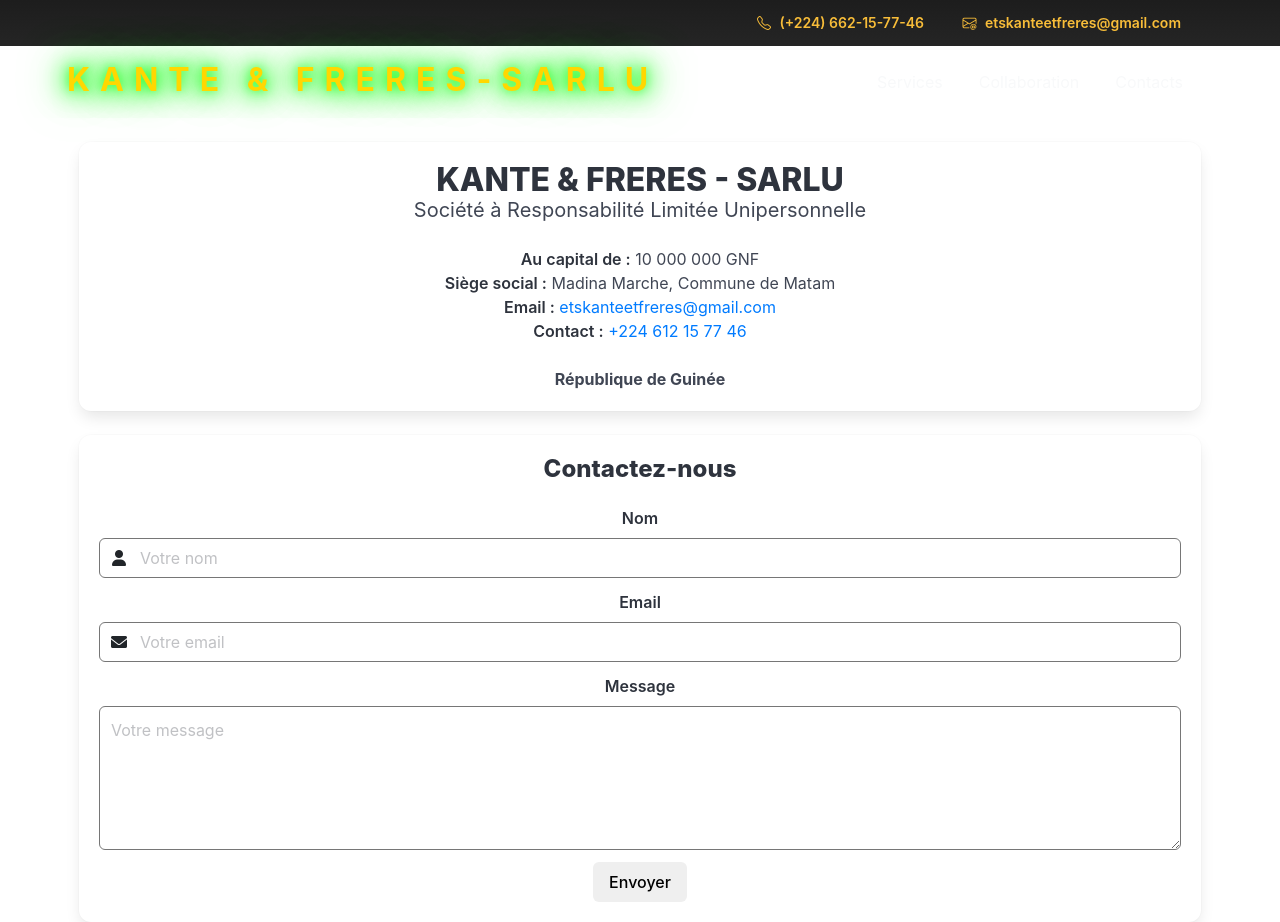
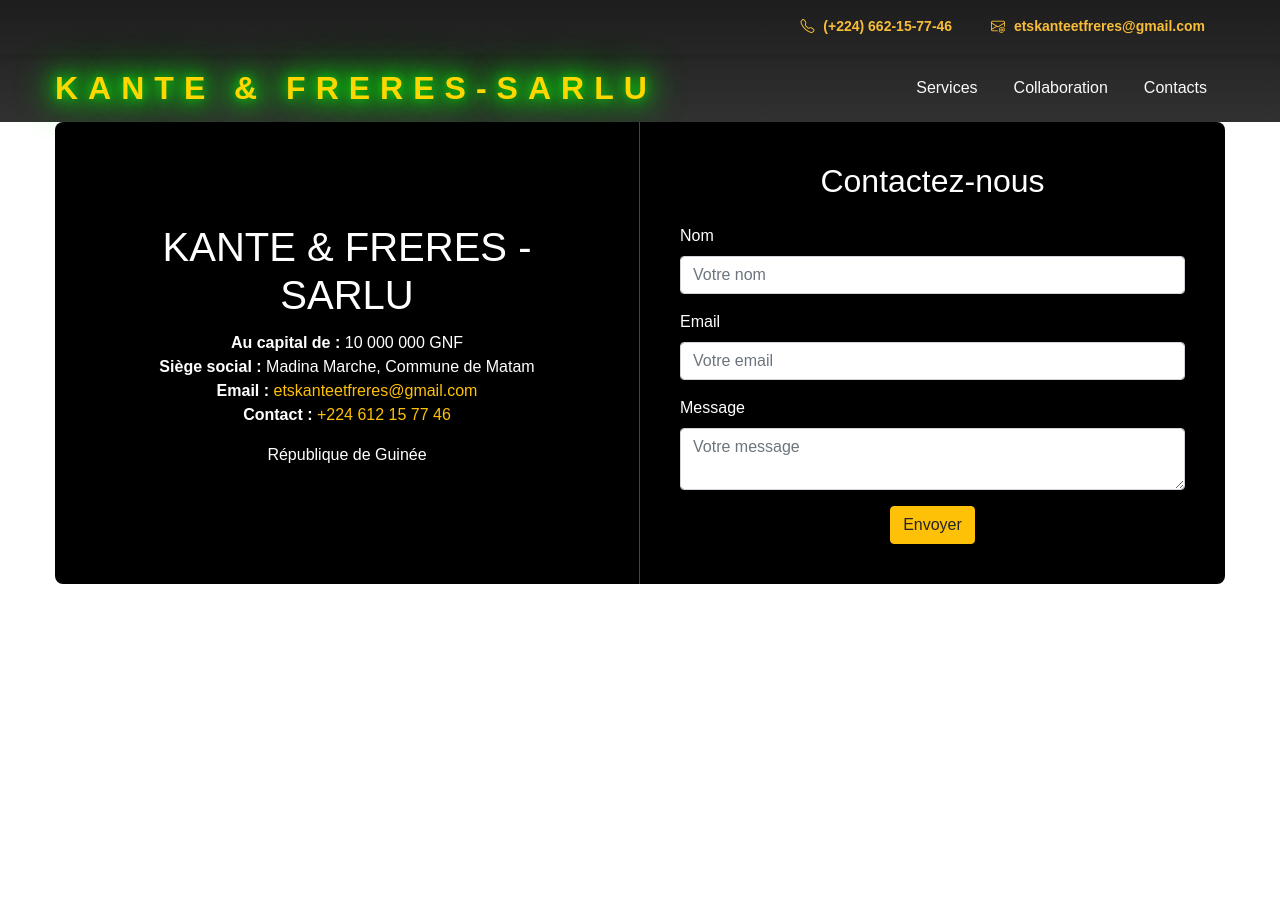
Before and after one commit to sagnofelix/kf-sarlu, a React (Create React App) app: page /contact in a window 1280 px wide. After the commit the page ends 800 px from the top, so only its background shows below. Built offline with nearby package versions, Linux system fonts and the light colour scheme.

Commit message:
J'ai modifie le contact

```diff
--- a/package.json
+++ b/package.json
@@ -12,10 +12,11 @@
     "@types/react": "^18.3.12",
     "@types/react-dom": "^18.3.1",
     "axios": "^1.7.7",
+    "emailjs-com": "^3.2.0",
     "react": "^18.3.1",
     "react-dom": "^18.3.1",
+    "react-helmet": "^6.1.0",
     "react-icons": "^5.3.0",
-    "react-helmet": "^6.1.0",
     "react-redux": "^9.1.2",
     "react-router-dom": "^6.28.0",
     "react-scripts": "5.0.1",
--- a/src/pages/contact.tsx
+++ b/src/pages/contact.tsx
@@ -1,118 +1,159 @@
-import React, { FunctionComponent } from "react";
-import { Helmet } from "react-helmet";
+import React, { useState } from "react";
+import emailjs from "emailjs-com";
 
-const ContactPage: FunctionComponent = () => {
+const ContactPage: React.FC = () => {
+  // États pour les champs du formulaire
+  const [formData, setFormData] = useState({
+    name: "",
+    email: "",
+    message: "",
+  });
+
+  const handleInputChange = (e: React.ChangeEvent<HTMLInputElement | HTMLTextAreaElement>) => {
+    const { name, value } = e.target;
+    setFormData({ ...formData, [name]: value });
+  };
+
+  const handleSubmit = (e: React.FormEvent) => {
+    e.preventDefault();
+
+    // Envoi de l'email avec EmailJS
+    emailjs
+      .send(
+        "service_id", // Remplacez par votre Service ID
+        "template_id", // Remplacez par votre Template ID
+        {
+          name: formData.name,
+          email: formData.email,
+          message: formData.message,
+        },
+        "user_id" // Remplacez par votre User ID EmailJS
+      )
+      .then(
+        () => {
+          alert("Votre message a été envoyé avec succès !");
+          setFormData({ name: "", email: "", message: "" });
+        },
+        (error: any) => {
+          alert("Une erreur s'est produite lors de l'envoi du message.");
+          console.error(error);
+        }
+      );
+  };
+
   return (
-    <>
-      {/* Inclure le lien CDN de Bulma et Font Awesome */}
-      <Helmet>
-        <link
-          rel="stylesheet"
-          href="https://cdn.jsdelivr.net/npm/bulma@1.0.2/css/bulma.min.css"
-        />
-        <link
-          rel="stylesheet"
-          href="https://cdnjs.cloudflare.com/ajax/libs/font-awesome/6.0.0-beta3/css/all.min.css"
-        />
-      </Helmet>
-
-      <div className="container mt-5">
-        <div className="box has-text-centered">
-          <h1 className="title">KANTE & FRERES - SARLU</h1>
-          <p className="subtitle">
-            Société à Responsabilité Limitée Unipersonnelle
-          </p>
-          <p className="content">
+    <div className="container" style={{ marginTop: "0px" }}>
+      {/* Bloc principal noir */}
+      <div
+        className="card"
+        style={{
+          backgroundColor: "#000",
+          color: "#fff",
+          border: "none",
+          borderRadius: "8px",
+          overflow: "hidden",
+        }}
+      >
+        <div className="row no-gutters">
+          {/* Bloc Informations */}
+          <div
+            className="col-md-6 d-flex align-items-center"
+            style={{
+              borderRight: "1px solid #444",
+              padding: "20px",
+            }}
+          >
+            <div className="card-body text-center">
+              <h1 className="card-title">KANTE & FRERES - SARLU</h1>
+              <p className="card-text">
                 <strong>Au capital de :</strong> 10 000 000 GNF <br />
                 <strong>Siège social :</strong> Madina Marche, Commune de Matam <br />
                 <strong>Email :</strong>{" "}
                 <a
                   href="mailto:etskanteetfreres@gmail.com"
-              className="has-text-link"
+                  className="text-warning"
                 >
                   etskanteetfreres@gmail.com
                 </a>{" "}
                 <br />
                 <strong>Contact :</strong>{" "}
-            <a href="tel:+224612157746" className="has-text-link">
+                <a href="tel:+224612157746" className="text-warning">
                   +224 612 15 77 46
                 </a>
               </p>
               <p className="has-text-weight-bold">République de Guinée</p>
             </div>
+          </div>
 
-        <div className="box mt-5">
-          <h2 className="title is-4 has-text-centered">Contactez-nous</h2>
-          <form>
+          {/* Bloc Formulaire */}
+          <div
+            className="col-md-6 d-flex align-items-center"
+            style={{
+              padding: "20px",
+            }}
+          >
+            <div className="card-body">
+              <h2 className="card-title text-center mb-4">
+                Contactez-nous
+              </h2>
+              <form onSubmit={handleSubmit}>
                 {/* Champ Nom */}
-            <div className="field has-text-centered">
-              <label className="label" htmlFor="name">
-                Nom
-              </label>
-              <div className="control has-icons-left">
+                <div className="form-group">
+                  <label htmlFor="name">Nom</label>
                   <input
-                  className="input is-fullwidth"
                     type="text"
+                    className="form-control"
                     id="name"
                     name="name"
                     placeholder="Votre nom"
+                    value={formData.name}
+                    onChange={handleInputChange}
                     required
                   />
-                <span className="icon is-small is-left">
-                  <i className="fas fa-user"></i>
-                </span>
-              </div>
                 </div>
 
                 {/* Champ Email */}
-            <div className="field has-text-centered">
-              <label className="label" htmlFor="email">
-                Email
-              </label>
-              <div className="control has-icons-left">
+                <div className="form-group">
+                  <label htmlFor="email">Email</label>
                   <input
-                  className="input is-fullwidth"
                     type="email"
+                    className="form-control"
                     id="email"
                     name="email"
                     placeholder="Votre email"
+                    value={formData.email}
+                    onChange={handleInputChange}
                     required
                   />
-                <span className="icon is-small is-left">
-                  <i className="fas fa-envelope"></i>
-                </span>
-              </div>
                 </div>
 
                 {/* Champ Message */}
-            <div className="field has-text-centered">
-              <label className="label" htmlFor="message">
-                Message
-              </label>
-              <div className="control">
+                <div className="form-group">
+                  <label htmlFor="message">Message</label>
                   <textarea
-                  className="textarea is-fullwidth"
+                    className="form-control"
                     id="message"
                     name="message"
-                  rows={5}
+                    rows={2}
                     placeholder="Votre message"
+                    value={formData.message}
+                    onChange={handleInputChange}
                     required
                   ></textarea>
                 </div>
-            </div>
 
                 {/* Bouton Envoyer */}
-            <div className="field is-grouped is-justify-content-center">
-              <div className="control">
-                <button type="submit" className="button is-link">
+                <div className="text-center">
+                  <button type="submit" className="btn btn-warning">
                     Envoyer
                   </button>
-              </div>
                 </div>
               </form>
             </div>
           </div>
-    </>
+        </div>
+      </div>
+    </div>
   );
 };
 
```
Also changed, not shown: 2 other files (tests, documents, lock files or other folders). Lines whose indentation alone changed are shown as unchanged.
